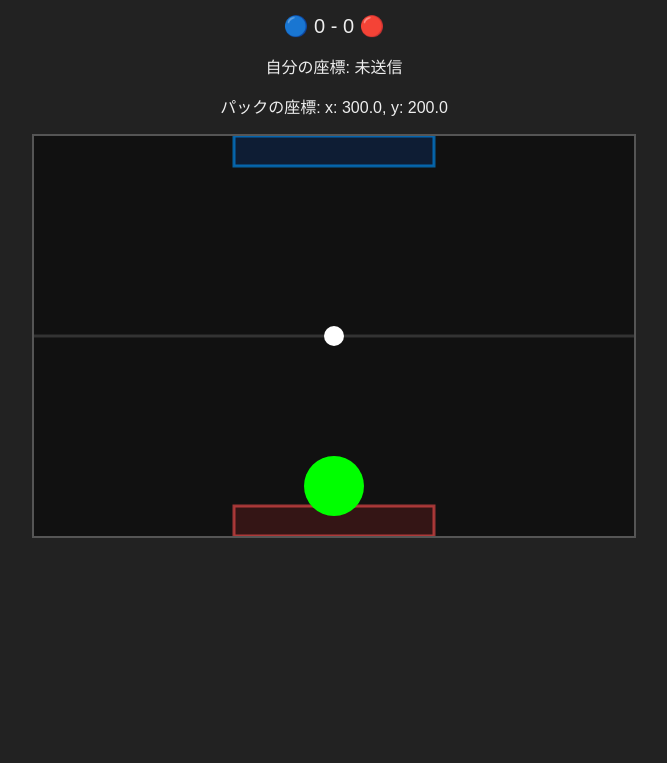
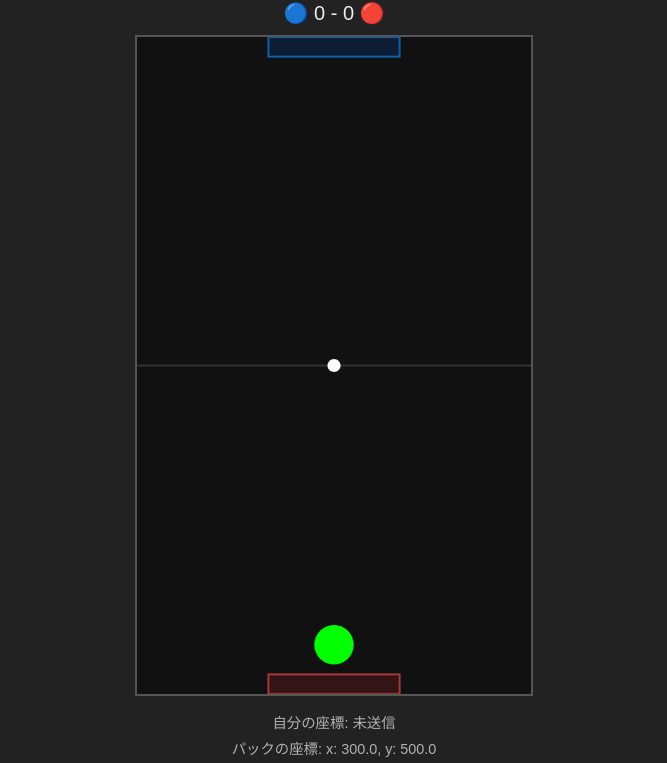
Before and after one commit to shining-ai/cszap, a plain HTML site: page air_hockey/air_hockey_client.html in a window 1280 px wide. Shown: the part 75-838 px from the top of the page, without its empty margins (306-973 px from the left). Before the commit the page ends 800 px from the top, so only its background shows below. Drawn offline with nearby package versions, Linux system fonts and the light colour scheme; no server answers.

Commit message:
レスポンシブ対応

```diff
--- a/air_hockey/air_hockey_client.html
+++ b/air_hockey/air_hockey_client.html
@@ -9,12 +9,34 @@
       color: #eee;
       text-align: center;
       font-family: sans-serif;
+      margin: 0;
+      padding: 0;
+      min-height: 100vh;
+      display: flex;
+      flex-direction: column;
+      align-items: center;
+      box-sizing: border-box;
+    }
+    .game-container {
+      width: 100%;
+      flex: 1;
+      display: flex;
+      flex-direction: column;
+      align-items: center;
+      justify-content: center;
+      min-height: 0; /* Flexboxのバグ対策 */
     }
     canvas {
       background: #111;
       display: block;
       margin: 0 auto;
       border: 2px solid #555;
+      width: 100%;
+      max-width: 600px;
+      height: auto;
+      aspect-ratio: 3/5;
+      max-height: 90vh;
+      object-fit: contain;
     }
     #scoreboard {
       font-size: 20px;
@@ -27,19 +49,48 @@
       0% { background-color: rgba(255, 255, 255, 0.5); }
       100% { background-color: transparent; }
     }
+    .debug-info {
+      font-size: 0.9em;
+      opacity: 0.7;
+      margin-top: 10px;
+    }
+    .debug-info p {
+      margin: 5px 0;
+    }
+    h1 {
+      margin: 10px 0;
+      font-size: calc(1.5rem + 1vmin);
+    }
+    @media (max-height: 600px) {
+      h1 {
+        font-size: 1.2rem;
+        margin: 5px 0;
+      }
+      .debug-info {
+        display: none;
+      }
+      #scoreboard {
+        margin: 5px 0;
+        font-size: 16px;
+      }
+    }
   </style>
 </head>
 <body>
   <h1>エアホッケー</h1>
 
-  <div id="scoreboard">
-    🔵 <span id="scoreTop">0</span> - <span id="scoreBottom">0</span> 🔴
+  <div class="game-container">
+    <div id="scoreboard">
+      🔵 <span id="scoreTop">0</span> - <span id="scoreBottom">0</span> 🔴
+    </div>
+
+    <canvas id="game" width="600" height="1000"></canvas>
+
+    <div class="debug-info">
+      <p>自分の座標: <span id="mycoords">未送信</span></p>
+      <p>パックの座標: <span id="puckcoords">未受信</span></p>
+    </div>
   </div>
-
-  <p>自分の座標: <span id="mycoords">未送信</span></p>
-  <p>パックの座標: <span id="puckcoords">未受信</span></p>
-
-  <canvas id="game" width="600" height="400"></canvas>
 
   <script src="https://cdn.socket.io/4.7.2/socket.io.min.js"></script>
   <script>
@@ -54,26 +105,91 @@
     const scoreTopEl = document.getElementById("scoreTop");
     const scoreBottomEl = document.getElementById("scoreBottom");
 
+    // 基準となるゲームサイズ
+    const BASE_WIDTH = 600;
+    const BASE_HEIGHT = 1000;
+  let scale = 1; // CSSスケール（描画には使わない）
+
+    // キャンバスのリサイズ処理
+    function resizeCanvas() {
+      // ゲームの基準サイズ
+      const GAME_WIDTH = BASE_WIDTH;
+      const GAME_HEIGHT = BASE_HEIGHT;
+      // ヘッダーやスコアボード等の高さを考慮
+      const header = document.querySelector('h1');
+      const scoreboard = document.getElementById('scoreboard');
+      const debug = document.querySelector('.debug-info');
+      let headerH = header ? header.offsetHeight : 0;
+      let scoreH = scoreboard ? scoreboard.offsetHeight : 0;
+      let debugH = debug ? debug.offsetHeight : 0;
+      // 追加の余白
+      const margin = 8;
+      // 利用可能な高さ
+      const availableHeight = window.innerHeight - headerH - scoreH - debugH - margin * 2;
+      const availableWidth = window.innerWidth - margin * 2;
+      // ゲーム全体が必ず収まるスケールを計算
+      const scaleW = availableWidth / GAME_WIDTH;
+      const scaleH = availableHeight / GAME_HEIGHT;
+      scale = Math.min(scaleW, scaleH, 1);
+      // canvas自体は常に基準サイズ
+      canvas.width = GAME_WIDTH;
+      canvas.height = GAME_HEIGHT;
+      // CSSで見た目サイズを調整
+      canvas.style.width = (GAME_WIDTH * scale) + 'px';
+      canvas.style.height = (GAME_HEIGHT * scale) + 'px';
+    }
+
+    // 初期サイズ設定とリサイズイベントの監視
+    resizeCanvas();
+    window.addEventListener('resize', resizeCanvas);
+
     let players = {};
-    let puck = { x: 300, y: 200 };
-    let myPos = { x: 300, y: 350 };
+    let puck = { x: BASE_WIDTH/2, y: BASE_HEIGHT/2 };
+    let myPos = { x: BASE_WIDTH/2, y: BASE_HEIGHT * 0.925 };
     let score = { top: 0, bottom: 0 };
 
     // ---- 定数 ----
-    const GOAL_WIDTH = 200;
-    const GOAL_HEIGHT = 10;
-    const GOAL_OFFSET_X = (canvas.width - GOAL_WIDTH) / 2;
+    const BASE_GOAL_WIDTH = 200;
+    const BASE_GOAL_HEIGHT = 10;
+    const BASE_PADDLE_RADIUS = 30;
+    const BASE_PUCK_RADIUS = 10;
+
+    // スケールに応じて値を計算
+    const getScaledValue = (baseValue) => baseValue;  // スケールは ctx.scale() で適用
+    const GOAL_WIDTH = getScaledValue(BASE_GOAL_WIDTH);
+    const GOAL_HEIGHT = getScaledValue(BASE_GOAL_HEIGHT);
+    const GOAL_OFFSET_X = (BASE_WIDTH - GOAL_WIDTH) / 2;
 
     // ---- マウス移動送信 ----
     canvas.addEventListener("mousemove", (e) => {
       const rect = canvas.getBoundingClientRect();
-      const x = e.clientX - rect.left;
-      const y = e.clientY - rect.top;
-      myPos.x = x;
-      myPos.y = y;
-      myCoordsEl.textContent = `x: ${x.toFixed(1)}, y: ${y.toFixed(1)}`;
-      socket.emit("playerMove", { x, y });
+      // CSSサイズ→実サイズに変換
+      const x = (e.clientX - rect.left) * (canvas.width / rect.width);
+      const y = (e.clientY - rect.top) * (canvas.height / rect.height);
+      // 座標を基準サイズ内に制限
+      const clampedX = Math.max(30, Math.min(BASE_WIDTH - 30, x));
+      const clampedY = Math.max(30, Math.min(BASE_HEIGHT - 30, y));
+      myPos.x = clampedX;
+      myPos.y = clampedY;
+      myCoordsEl.textContent = `x: ${clampedX.toFixed(1)}, y: ${clampedY.toFixed(1)}`;
+      socket.emit("playerMove", { x: clampedX, y: clampedY });
     });
+
+    // ---- タッチ移動送信 ----
+    canvas.addEventListener("touchmove", (e) => {
+      if (e.touches.length > 0) {
+        const rect = canvas.getBoundingClientRect();
+        const touch = e.touches[0];
+        const x = (touch.clientX - rect.left) * (canvas.width / rect.width);
+        const y = (touch.clientY - rect.top) * (canvas.height / rect.height);
+        const clampedX = Math.max(30, Math.min(BASE_WIDTH - 30, x));
+        const clampedY = Math.max(30, Math.min(BASE_HEIGHT - 30, y));
+        myPos.x = clampedX;
+        myPos.y = clampedY;
+        myCoordsEl.textContent = `x: ${clampedX.toFixed(1)}, y: ${clampedY.toFixed(1)}`;
+        socket.emit("playerMove", { x: clampedX, y: clampedY });
+      }
+    }, { passive: false });
 
     // ---- サーバから状態を受信 ----
     socket.on("state", (data) => {
@@ -105,6 +221,7 @@
 
     // ---- メイン描画 ----
     function draw() {
+      ctx.setTransform(1, 0, 0, 1, 0, 0);
       ctx.clearRect(0, 0, canvas.width, canvas.height);
 
       // 中央ライン
@@ -132,17 +249,17 @@
         const p = players[id];
         if (!p) continue;
         if (id === socket.id) {
-          drawCircle(p.x, p.y, 30, "blue");
+          drawCircle(p.x, p.y, BASE_PADDLE_RADIUS, "blue");
         } else {
-          drawCircle(p.x, p.y, 30, "red");
+          drawCircle(p.x, p.y, BASE_PADDLE_RADIUS, "red");
         }
       }
 
       // 自分のマウス位置（レスポンス確認用）
-      drawCircle(myPos.x, myPos.y, 30, "lime");
+      drawCircle(myPos.x, myPos.y, BASE_PADDLE_RADIUS, "lime");
 
       // パック描画
-      drawCircle(puck.x, puck.y, 10, "white");
+      drawCircle(puck.x, puck.y, BASE_PUCK_RADIUS, "white");
       puckCoordsEl.textContent = `x: ${puck.x.toFixed(1)}, y: ${puck.y.toFixed(1)}`;
 
       requestAnimationFrame(draw);
```
